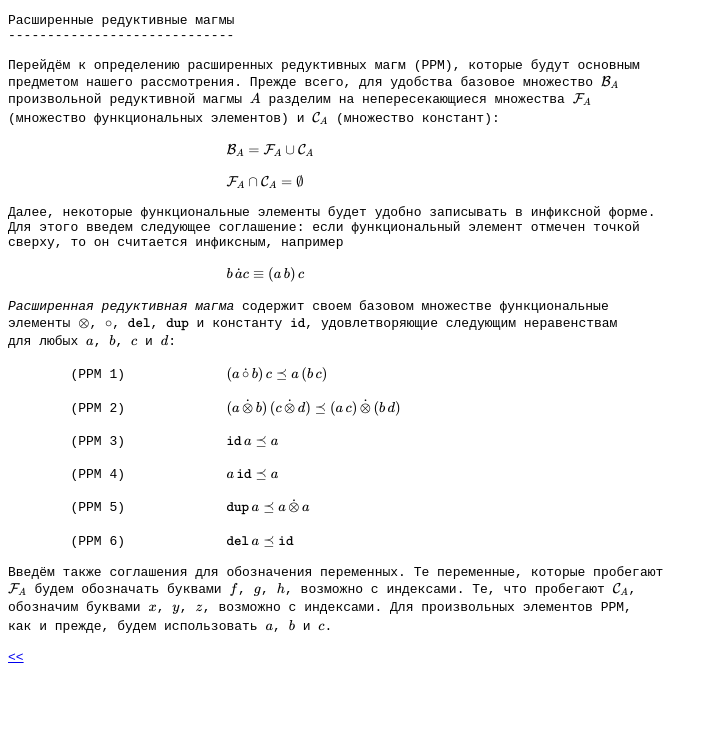
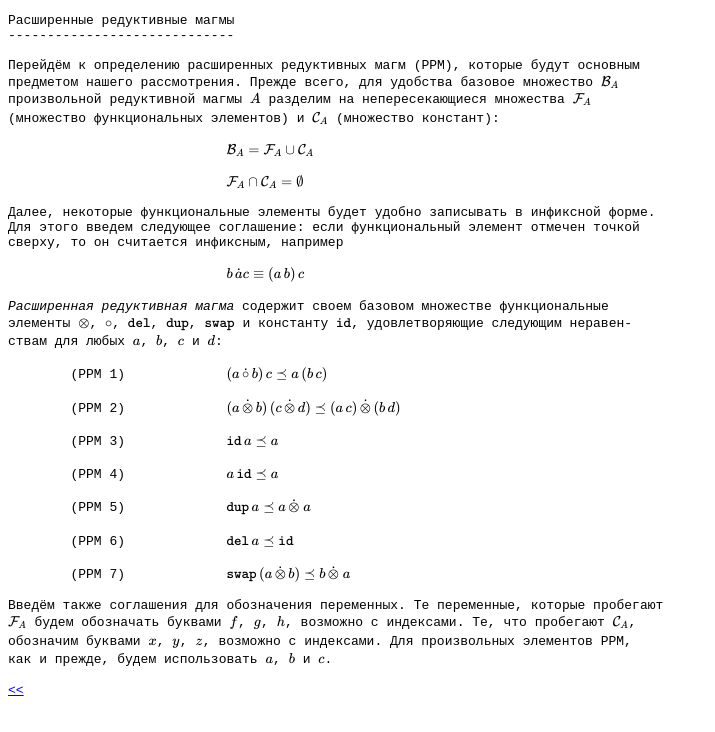
Before and after one commit to algebraic-brain/algebraic-brain.github.io, a plain HTML site: page extended-magma.html in a window 1280 px wide. Shown: the whole page, without its empty margins (0-715 px from the left). Drawn offline with nearby package versions, Linux system fonts and the light colour scheme.

Commit message:
swap axiom

```diff
--- a/extended-magma.html
+++ b/extended-magma.html
@@ -48,8 +48,8 @@
                             $b\,\dot{a}c\equiv (a\,b)\,c$
 
 <em>Расширенная редуктивная магма</em> содержит своем базовом множестве функциональные
-элементы $\otimes$, $\circ$, $\mathtt{del}$, $\mathtt{dup}$ и константу $\mathtt{id}$, удовлетворяющие следующим неравенствам
-для любых $a$, $b$, $c$ и $d$:
+элементы $\otimes$, $\circ$, $\mathtt{del}$, $\mathtt{dup}$, $\mathtt{swap}$ и константу $\mathtt{id}$, удовлетворяющие следующим неравен-
+ствам для любых $a$, $b$, $c$ и $d$:
 
         (РРМ 1)             $(a\,\mcirc\,b)\,c \preceq a\,(b\,c)$
 
@@ -59,9 +59,11 @@
 
         (РРМ 4)             $a\,\mathtt{id} \preceq a$
 
-        (РРМ 5)             $\mathtt{dup}\,a \preceq a\,\mtimes\,a$
+        (РРМ 5)             $\mathtt{dup}\,a \preceq a\,\mtimes\ a$
 
         (РРМ 6)             $\mathtt{del}\,a \preceq \mathtt{id}$
+
+        (РРМ 7)             $\mathtt{swap}\,(a\,\mtimes\,b) \preceq b\,\mtimes\ a$
 
 Введём также соглашения для обозначения переменных. Те переменные, которые пробегают
 $\mathcal{F}_A$ будем обозначать буквами $f$, $g$, $h$, возможно с индексами. Те, что пробегают $\mathcal{C}_A$,
```
